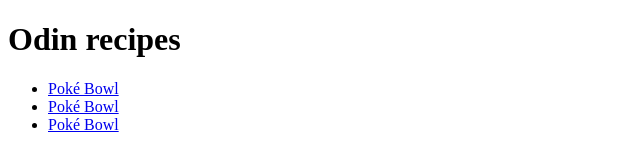
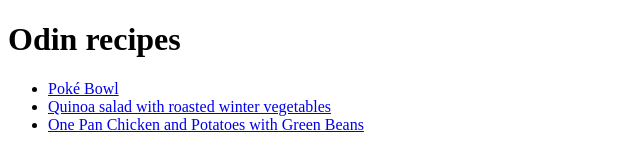
Before and after one commit to SneakyMcSnea/odin-recipes, a plain HTML site: page index.html in a window 1280 px wide. Shown: the whole page, without its empty margins (0-640 px from the left). Drawn offline with Linux system fonts and the light colour scheme.

Commit message:
Correct the names of the second and third links to the corresonding dish

```diff
--- a/index.html
+++ b/index.html
@@ -9,8 +9,8 @@
     <h1>Odin recipes</h1>
     <ul>
         <li><a href=./recipes/poke_bowl.html>Poké Bowl</a></li>
-        <li><a href=./recipes/quinoa_vegetables.html>Poké Bowl</a></li>
-        <li><a href=./recipes/chicken_potatoes_beans.html>Poké Bowl</a></li>
+        <li><a href=./recipes/quinoa_vegetables.html>Quinoa salad with roasted winter vegetables</a></li>
+        <li><a href=./recipes/chicken_potatoes_beans.html>One Pan Chicken and Potatoes with Green Beans</a></li>
     </ul>
 </body>
 </html>
```
